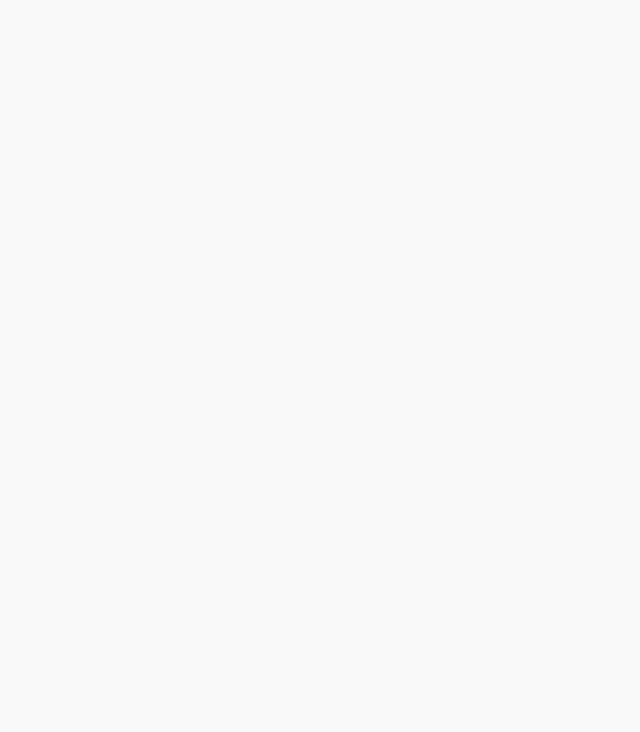
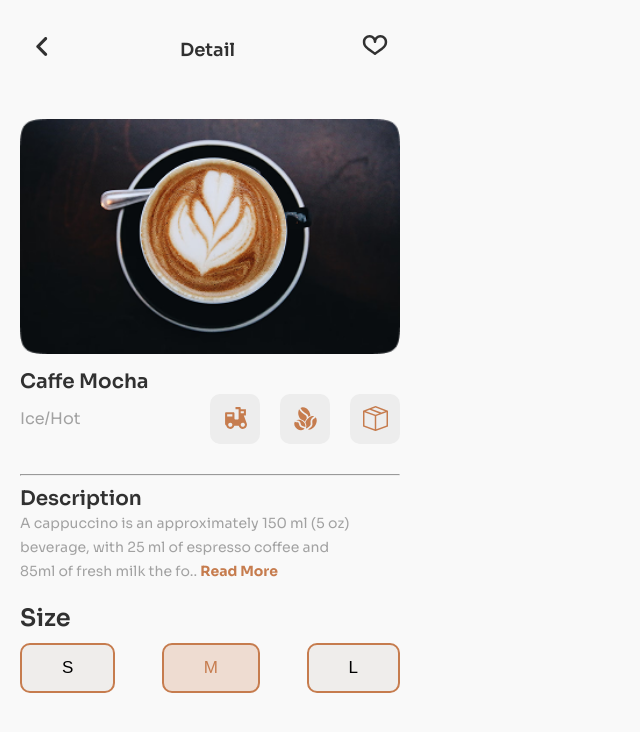
Before and after one commit to abdullahnadeem0/Coffee, a React (Vite) app: page /detail in a window 1280 px wide. Before the commit this address had no page. Shown: the top 732 px of the page, without its empty margins (0-640 px from the left). Built offline with nearby package versions, Linux system fonts and the light colour scheme.

Commit message:
dfjidfjidf

```diff
--- a/src/App.jsx
+++ b/src/App.jsx
@@ -2,7 +2,7 @@ import React from "react";
 import { BrowserRouter as Router, Routes, Route } from "react-router-dom";
 import Landing from "./pages/Landing";
 import Home from "./pages/Home";
-
+import Detail from "./pages/Detail";
 const App = () => {
   return (
     <Router>
@@ -10,6 +10,7 @@ const App = () => {
 
         <Route path="/" element={<Landing />} />
         <Route path="/home" element={<Home/>} />
+        <Route path="/detail" element={<Detail/>} />
 
       </Routes>
     </Router>
--- /dev/null
+++ b/src/pages/Detail.css
@@ -0,0 +1,113 @@
+
+.Detail-navbar{
+    display: flex;
+    padding: 30px;
+    align-items: center;
+    justify-content: space-between;
+    color: var(--dark);
+}
+.Back-icon{
+    font-size: 25px;
+    cursor: pointer;
+
+}
+.wislist-Detail{
+    font-size: 30px;
+    cursor: pointer;
+}
+.Detail-titel{
+     font-weight: 600;
+      font-size: 18px;
+}
+.Detail-div{
+    width: 100%;
+    padding: 20px;
+}
+.Detail-main-img{
+    width: 100%;
+
+}
+.Detail-main-img img{
+    width: 100%;
+}
+.produt-Detail-titel{
+    font-size: 20px;
+    font-weight: 600;
+    color:var(--dark);
+    margin-top: 10px;
+}
+.delivery{
+    display: flex;
+    justify-content: space-between;
+    align-items: center;
+}
+.delivery p{
+    color: var(--secondary);
+}
+.delivery-icon{
+    display: flex;
+    align-items: center;
+    gap: 20px;
+    color: var(--primary);
+
+}
+.delivery-icon-style{
+    height: 50px;
+    width: 50px;
+    background: #EDEDED;
+    border-radius: 10px;
+    font-size: 25px;
+    display: flex;
+    align-items: center;
+    cursor: pointer;
+    justify-content: center;
+}
+.Detali-line{
+    margin-top: 30px;
+    background-color: #EDEDED;
+}
+.Description-titel{
+    color: var(--dark);
+     font-weight: 600;
+     font-size: 20px;
+     margin-top: 10px;
+}
+.Description-para{
+     font-size: 14px;
+     font-size: 500;
+     color: var(--secondary);
+     line-height: 24px;
+}
+.bold-active{
+    font-weight: bold;
+    color: var(--primary);
+    cursor: pointer;
+}
+.Size{
+    margin-top: 20px;
+}
+.size-btn-all{
+    display: flex;
+    align-items: center;
+    justify-content: space-between;
+    margin-top: 10px;
+}
+.size-btn-all button{
+    padding: 13px 40px;
+    border: 2px solid var(--primary);
+    border-radius: 10px;
+    background: #dad2cc50;
+    font-size: 17px;
+    cursor: pointer;
+}
+.Size-cative{
+    background: #c67c4e3c !important;
+    color: var(--primary);
+}
+
+
+.Size-titel{
+    font-weight: 600;
+    font-size: 16;
+    color: var(--dark);
+}
--- /dev/null
+++ b/src/pages/Detail.jsx
@@ -0,0 +1,56 @@
+import React from 'react'
+ import "./Detail.css"
+ import { FaAngleLeft } from "react-icons/fa6";
+import { TiHeartOutline } from "react-icons/ti";
+ import img5 from  "../imgs/Image.png"
+import { RiEBike2Fill } from "react-icons/ri";
+import { GiCoffeeBeans } from "react-icons/gi";
+import { TfiPackage } from "react-icons/tfi";
+
+const Detail = () => {
+  return (
+     <>
+      <div className='Detail-navbar'>
+            <span className='Back-icon'> <FaAngleLeft /></span>
+            <h2 className='Detail-titel'>Detail</h2>
+            <span className='wislist-Detail'><TiHeartOutline /></span> </div>
+
+
+          <div className='Detail-div'>
+
+            <div className='Detail-main-img'>
+
+                 <img src={img5} alt="" />
+                </div>
+
+                 <h2 className='produt-Detail-titel'> Caffe Mocha</h2>
+
+                 <div className='delivery'>
+                    <p>Ice/Hot</p>
+                     <div className='delivery-icon'>
+                        <span className='delivery-icon-style'> <RiEBike2Fill /> </span>
+                        <span className='delivery-icon-style'> <GiCoffeeBeans /> </span>
+                        <span className='delivery-icon-style'> <TfiPackage /> </span>
+                     </div>
+                 </div>
+                 <hr className='Detali-line' />
+
+                 <h2 className='Description-titel'>Description</h2>
+                  <p className='Description-para'>A cappuccino is an approximately 150 ml (5 oz)<br/> beverage, with 25 ml of espresso coffee and<br/> 85ml of fresh milk the fo..  <span className='bold-active'>Read More</span> </p>
+
+                     <div className='Size'>
+                         <h2 className='Size-titel'> Size</h2>
+                        <div className='size-btn-all'>
+                        <button>S</button>
+                        <button className='Size-cative'>M</button>
+                        <button>L</button>
+                        </div>
+                     </div>
+
+          </div>
+
+     </>
+  )
+}
+
+export default Detail
```
Also changed, not shown: src/pages/Landing.css (line endings or trailing spaces).
